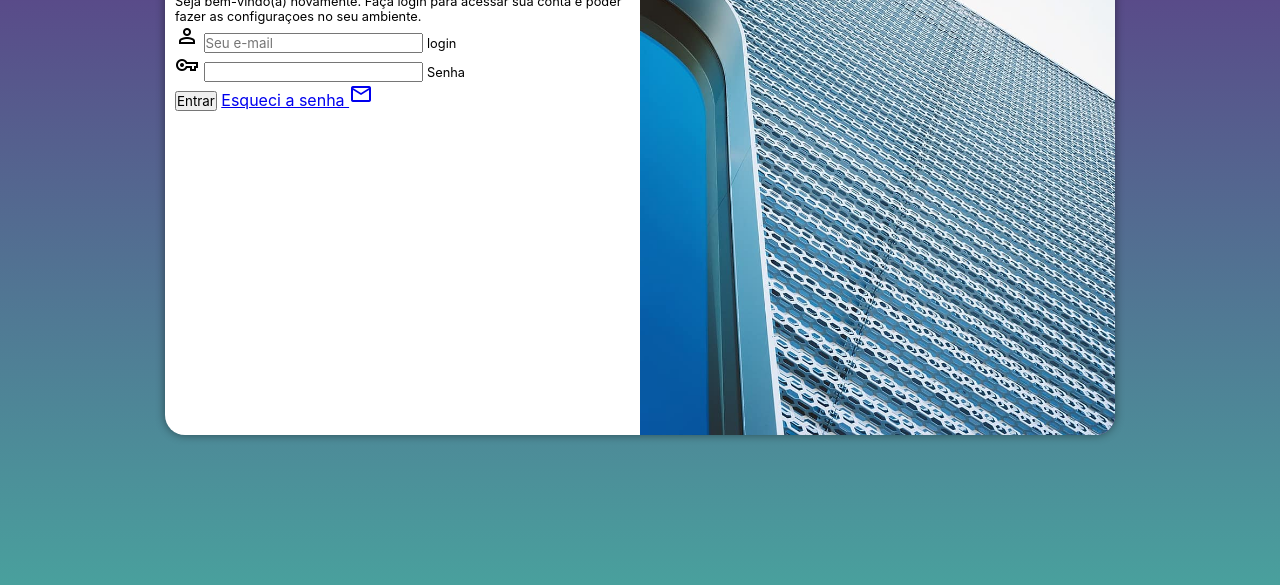
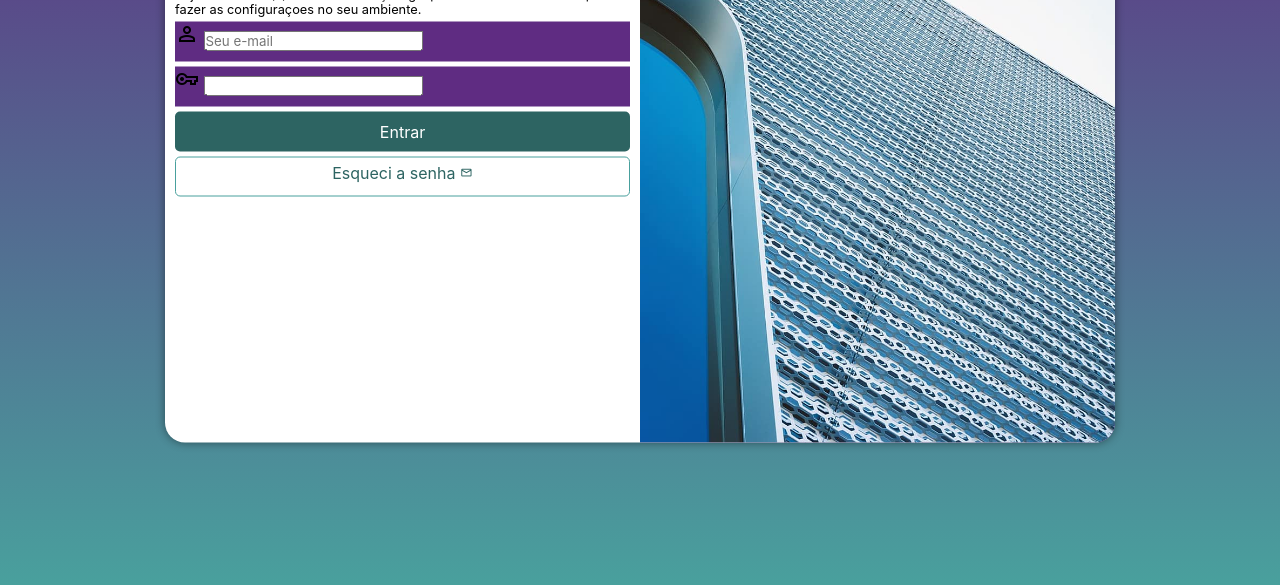
Before and after one commit to ThomasAlvarenga/projeto-login, a plain HTML site: page index.html in a window 1280 px wide. Shown: the part 215-800 px from the top of the page. Drawn offline with nearby package versions, Linux system fonts and the light colour scheme.

Commit message:
style Form

```diff
--- a/estilos/style.css
+++ b/estilos/style.css
@@ -33,7 +33,7 @@
 
         background-color: white;
         width: 250px;
-        height: 500px;
+        height: 515px;
         border-radius: 20px;
         box-shadow: 0px 0px 10px rgba( 0, 0, 0, 0.450);
 
@@ -63,6 +63,52 @@
         font-size: 0.8em;
     }
 
-    label {
+    form > div.campo {
+        background-color: #5f2c82;
+        width: 100%;
+        height: 40px;
+        display: block;
+        margin: 5px 0px;
+    }
+    div.campo > label {
+        display: none;
+    }
+
+    form > input[type=submit] {
+        display: block;
+        font-size: 1em;
+        width: 100%;
+        height: 40px;
+        background-color: #49a09d;
+        color: white;
+        border: none;
+        border-radius: 5px;
+        cursor: pointer;
+    }
+
+    form > input[type=submit] {
+        background-color: #2d6462;
+    }
+
+    form >  a.botao {
+        display: block;
+        text-align: center;
+        font-size: 1em;
+        width: 100%;
+        height: 40px;
+        padding-top: 5px;
+        margin-top: 5px;
+        background-color: white;
+        color: #2d6462;
+        border: 1px solid #49a09d;
+        border-radius: 5px;
+        text-decoration: none;
+    }
+
+    form > a.botao:hover {
+        background-color: #6cd3cf;
+    }
+
+    form > a.botao > i {
         font-size: 0.8em;
     }
--- a/index.html
+++ b/index.html
@@ -30,7 +30,7 @@
                         <label for="senha">Senha</label>
                     </div>
                     <input type="submit" value="Entrar">
-                    <a href="esqueci.html">Esqueci a senha <i class="material-symbols-outlined">mail</i></a>
+                    <a href="esqueci.html" target="_blank" class="botao">Esqueci a senha <i class="material-symbols-outlined">mail</i></a>
                 </form>
 
             </div>
```
